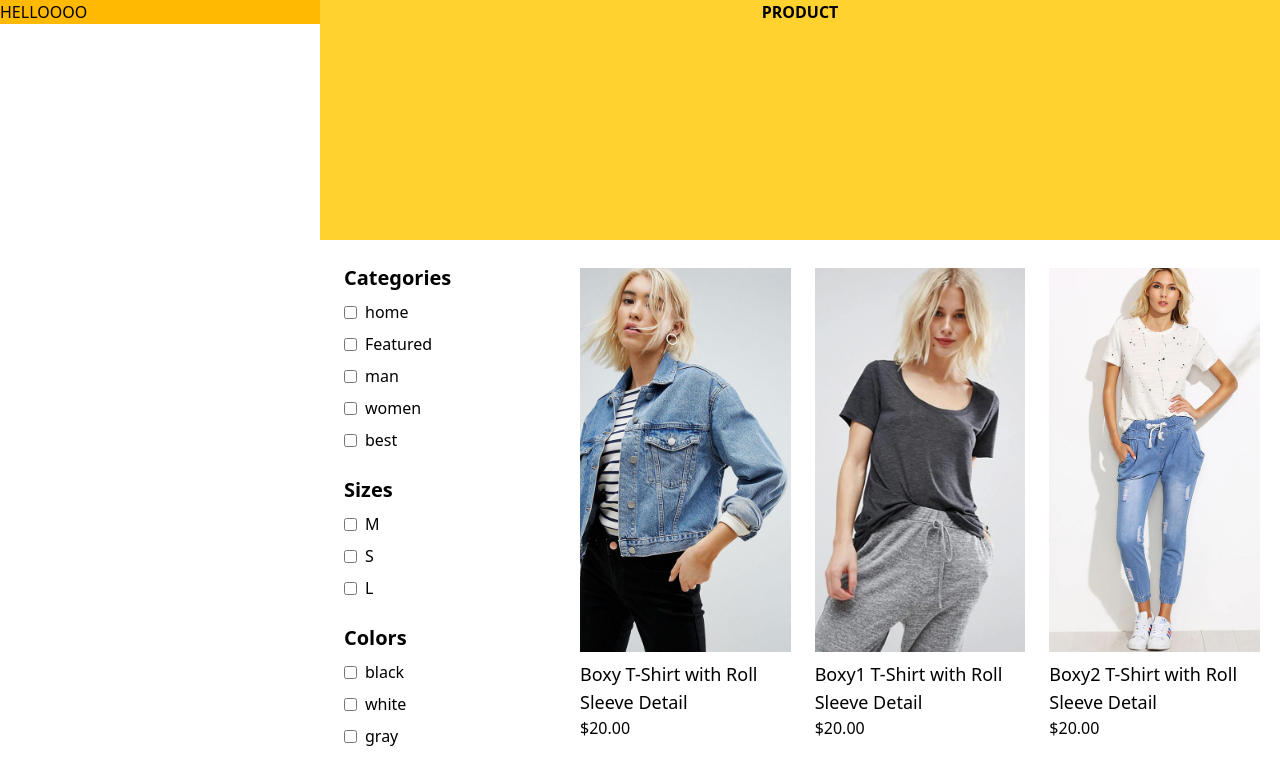
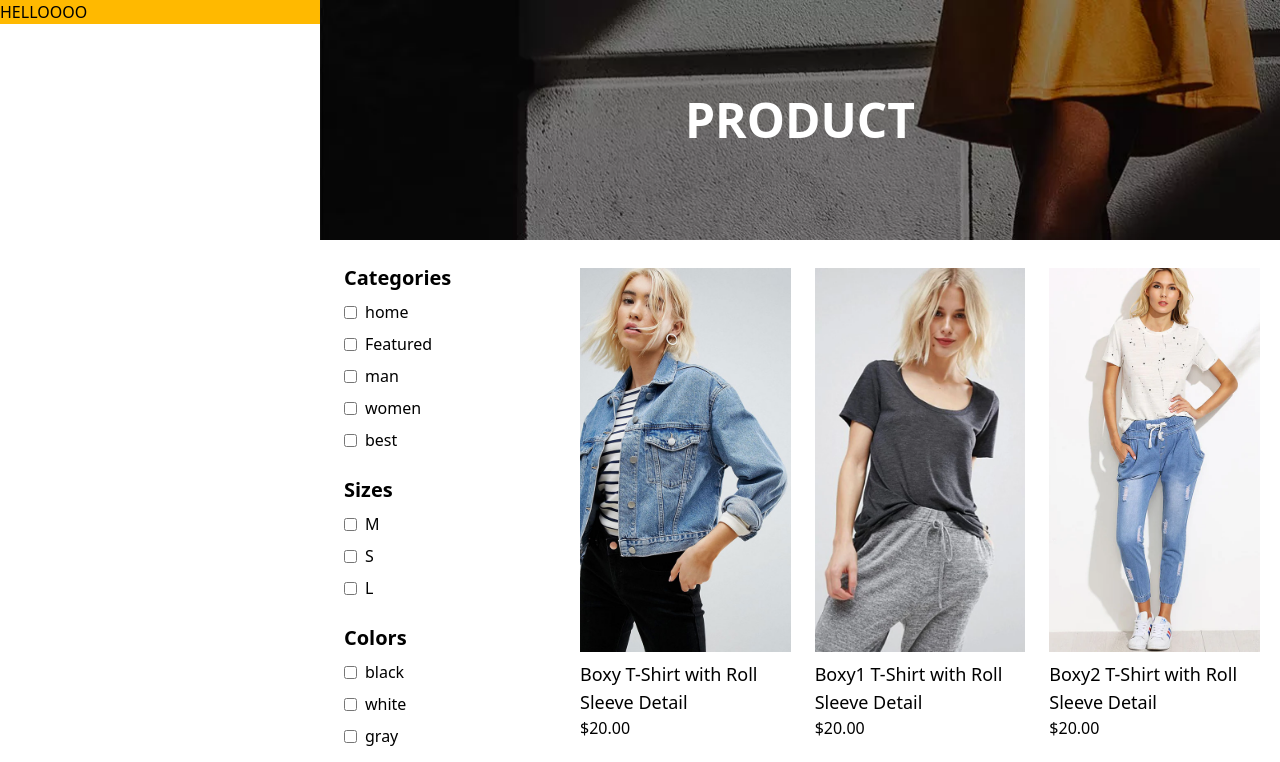
Before and after one commit to SalmaMasioub/SalmaMasioub_Final_Project_React, a React (Vite) app in the folder fashe/: page /product in a window 1280 px wide. Shown: the top 762 px of the page. Built offline with nearby package versions, Linux system fonts and the light colour scheme.

Commit message:
add cover to products

```diff
--- a/fashe/src/pages/shop/components/cover.jsx
+++ b/fashe/src/pages/shop/components/cover.jsx
@@ -1,12 +1,14 @@
 import React from 'react';
 
 const Coverproduct = () => {
-    return (
-        <div className='w-[75vw] flex items-center justify-center'>
-<h1 className="text-center font-bold w-full h-60 bg-amber-300">PRODUCT</h1>
-        </div>
-
-    );
+  return (
+    <div
+      className="w-[75vw] h-60 flex justify-center items-center bg-[url('/src/assets/images/banner.png')] bg-cover"
+    >
+      <h1 className="text-white text-5xl font-bold">PRODUCT</h1>
+    </div>
+  );
 };
 
+
 export default Coverproduct;
```
